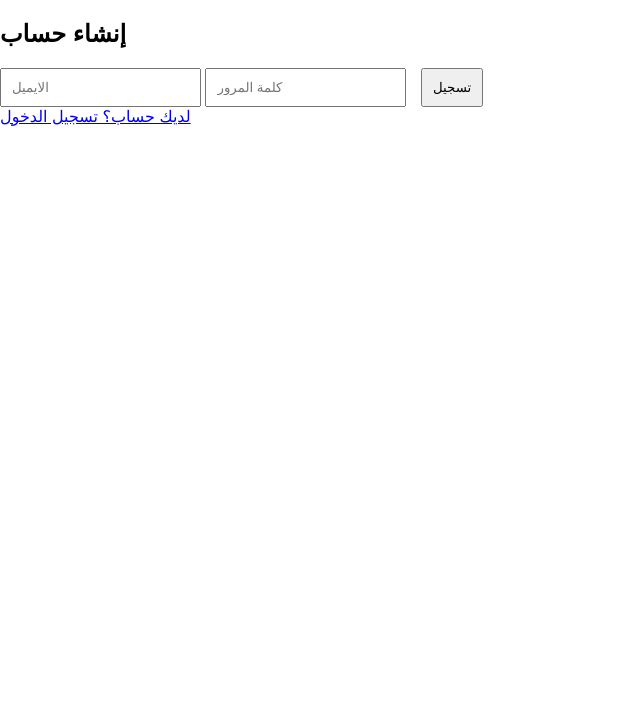
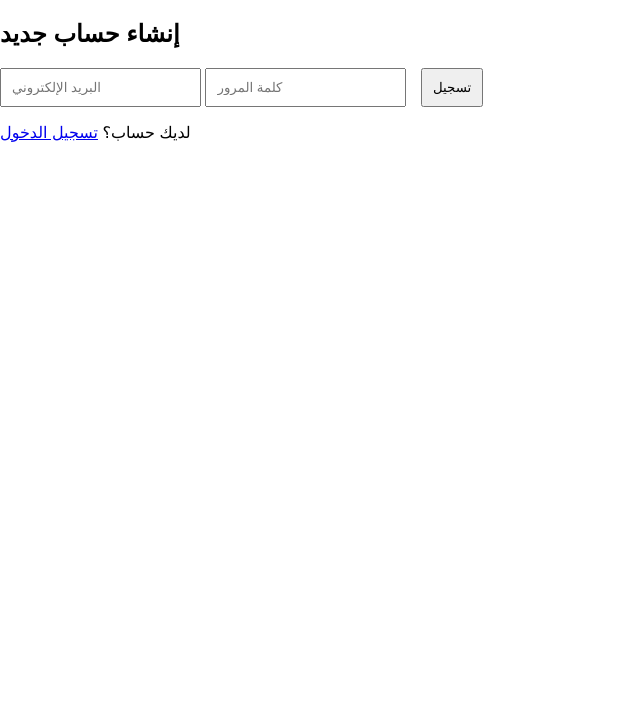
Before and after one commit to khalidnishirwan-cloud/aman, a Flask app: page /register in a window 1280 px wide. Shown: the top 719 px of the page, without its empty margins (0-640 px from the left). Run offline with Flask 3, Linux system fonts and the light colour scheme.

Commit message:
Update registration page layout and text

```diff
--- a/templates/register.html
+++ b/templates/register.html
@@ -2,23 +2,18 @@
 <html lang="ar">
 <head>
     <meta charset="UTF-8">
-<title>إنشاء حساب</title>
+    <title>إنشاء حساب - Zentra AI</title>
     <link rel="stylesheet" href="/static/style.css">
 </head>
-
 <body>
-
-<div class="container">
-    <h2>إنشاء حساب</h2>
-
+    <div class="auth-container">
+        <h2>إنشاء حساب جديد</h2>
         <form method="POST">
-        <input type="email" name="email" placeholder="الايميل" required>
+            <input type="email" name="email" placeholder="البريد الإلكتروني" required>
             <input type="password" name="password" placeholder="كلمة المرور" required>
             <button type="submit">تسجيل</button>
         </form>
-
-    <a href="/login">لديك حساب؟ تسجيل الدخول</a>
+        <p>لديك حساب؟ <a href="/login">تسجيل الدخول</a></p>
     </div>
-
 </body>
 </html>
```
Lines whose indentation alone changed are shown as unchanged.
